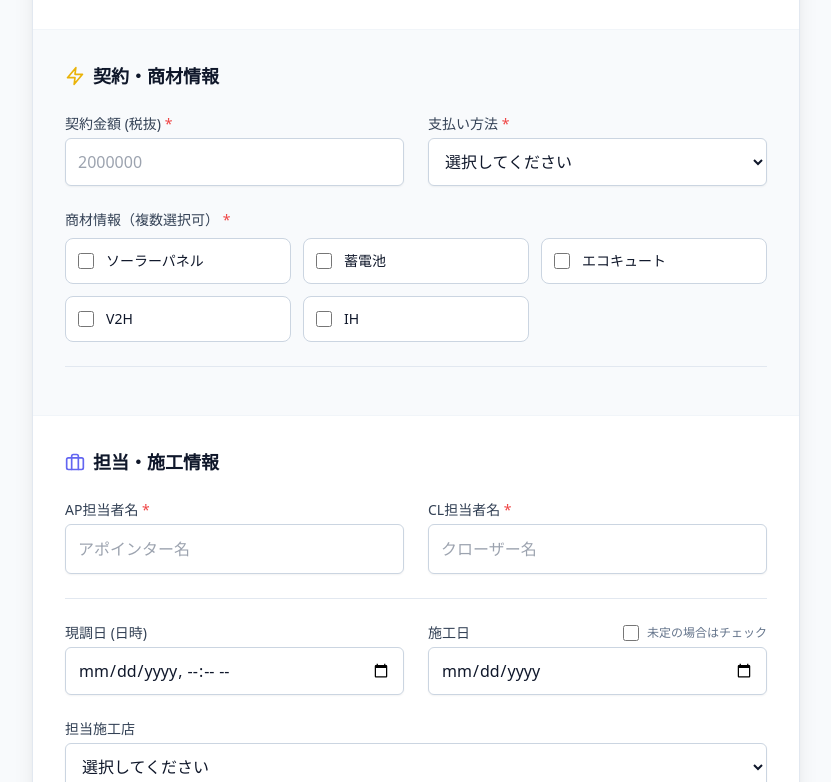
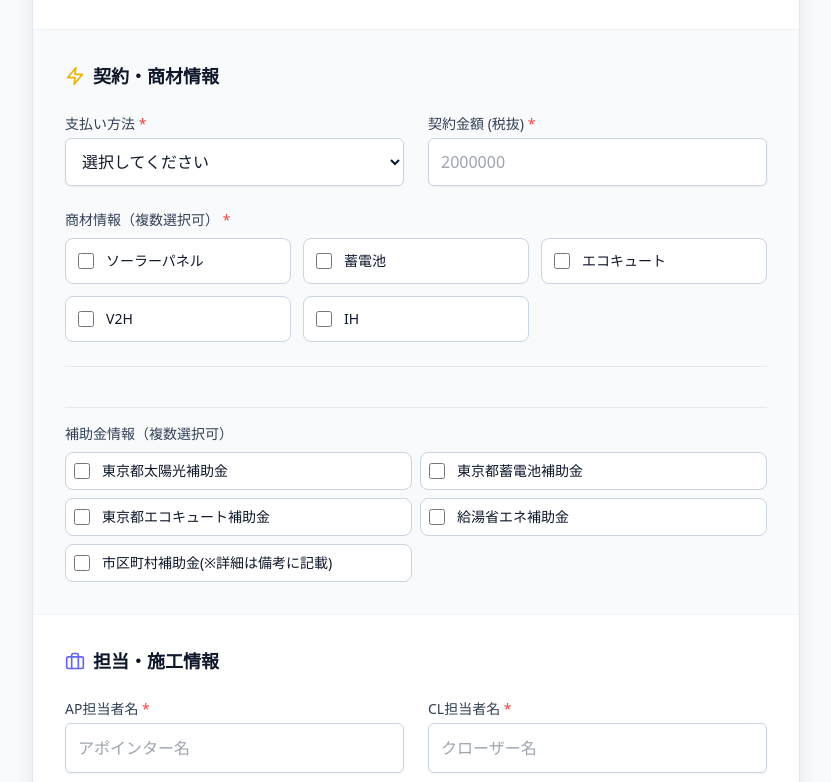
Before and after one commit to yusuke-unfinished/leoforce-customer, a plain HTML site: page index.html in a window 1280 px wide. Shown: the part 740-1522 px from the top of the page, without its empty margins (224-1055 px from the left). Drawn offline with nearby package versions, Linux system fonts and the light colour scheme.

Commit message:
Update index.html

```diff
--- a/index.html
+++ b/index.html
@@ -122,11 +122,6 @@
                         </h3>
 
                         <div class="grid grid-cols-1 gap-6 sm:grid-cols-2">
-                            <!-- 契約金額 -->
-                            <div>
-                                <label class="block text-sm font-medium text-slate-700 mb-1">契約金額 (税抜) <span class="text-red-500">*</span></label>
-                                <input type="number" id="contractAmount" required class="block w-full border-slate-300 rounded-md shadow-sm py-3 px-3 border h-12" placeholder="2000000">
-                            </div>
                             <!-- 支払い方法 -->
                             <div>
                                 <label class="block text-sm font-medium text-slate-700 mb-1">支払い方法 <span class="text-red-500">*</span></label>
@@ -137,17 +132,20 @@
                                     <option value="信販">信販</option>
                                 </select>
                             </div>
+                            <!-- 契約金額 -->
+                            <div>
+                                <label class="block text-sm font-medium text-slate-700 mb-1">契約金額 (税抜) <span class="text-red-500">*</span></label>
+                                <input type="number" id="contractAmount" required class="block w-full border-slate-300 rounded-md shadow-sm py-3 px-3 border h-12" placeholder="2000000">
+                            </div>
                         </div>
 
                         <!-- 支払い方法の詳細エリア (動的表示) -->
                         <div id="paymentDetailsArea" class="bg-blue-50 p-4 rounded-md border border-blue-200 hidden">
-
                             <!-- 一括(1回) -->
                             <div id="payment-single" class="hidden">
                                 <label class="block text-sm font-medium text-blue-900 mb-1">入金予定日 <span class="text-red-500">*</span></label>
                                 <input type="date" id="paymentDateSingle" class="block w-full border-blue-300 rounded-md shadow-sm h-12 px-3">
                             </div>
-
                             <!-- 一括(2回) -->
                             <div id="payment-double" class="hidden space-y-4">
                                 <div>
@@ -159,7 +157,6 @@
                                     <input type="date" id="paymentDateDouble2" class="block w-full border-blue-300 rounded-md shadow-sm h-12 px-3">
                                 </div>
                             </div>
-
                             <!-- 信販 -->
                             <div id="payment-credit" class="hidden">
                                 <label class="block text-sm font-medium text-blue-900 mb-1">信販会社 <span class="text-red-500">*</span></label>
@@ -214,6 +211,34 @@
                                 <div><label class="text-xs text-slate-500">メーカー名</label><input type="text" id="ihManufacturer" class="w-full border p-2 rounded" placeholder="例：パナソニック"></div>
                             </div>
                         </div>
+
+                        <!-- ★追加: 補助金情報 -->
+                        <div class="mt-4 border-t border-slate-200 pt-4">
+                            <span class="block text-sm font-medium text-slate-700 mb-2">補助金情報（複数選択可）</span>
+                            <div class="grid grid-cols-1 sm:grid-cols-2 gap-2">
+                                <label class="flex items-center p-2 rounded-lg border border-slate-300 bg-white cursor-pointer hover:bg-slate-50">
+                                    <input type="checkbox" name="subsidies" value="東京都太陽光補助金" class="h-4 w-4 text-orange-600 rounded">
+                                    <span class="ml-3 text-sm">東京都太陽光補助金</span>
+                                </label>
+                                <label class="flex items-center p-2 rounded-lg border border-slate-300 bg-white cursor-pointer hover:bg-slate-50">
+                                    <input type="checkbox" name="subsidies" value="東京都蓄電池補助金" class="h-4 w-4 text-orange-600 rounded">
+                                    <span class="ml-3 text-sm">東京都蓄電池補助金</span>
+                                </label>
+                                <label class="flex items-center p-2 rounded-lg border border-slate-300 bg-white cursor-pointer hover:bg-slate-50">
+                                    <input type="checkbox" name="subsidies" value="東京都エコキュート補助金" class="h-4 w-4 text-orange-600 rounded">
+                                    <span class="ml-3 text-sm">東京都エコキュート補助金</span>
+                                </label>
+                                <label class="flex items-center p-2 rounded-lg border border-slate-300 bg-white cursor-pointer hover:bg-slate-50">
+                                    <input type="checkbox" name="subsidies" value="給湯省エネ補助金" class="h-4 w-4 text-orange-600 rounded">
+                                    <span class="ml-3 text-sm">給湯省エネ補助金</span>
+                                </label>
+                                <label class="flex items-center p-2 rounded-lg border border-slate-300 bg-white cursor-pointer hover:bg-slate-50">
+                                    <input type="checkbox" name="subsidies" value="市区町村補助金" class="h-4 w-4 text-orange-600 rounded">
+                                    <span class="ml-3 text-sm">市区町村補助金(※詳細は備考に記載)</span>
+                                </label>
+                            </div>
+                        </div>
+
                     </div>
 
                     <div class="p-6 sm:p-8 space-y-6">
@@ -364,9 +389,13 @@
             errorMessageDiv.classList.add('hidden');
 
             try {
-                // チェックボックスの収集
+                // チェックボックスの収集（商材）
                 const selectedProducts = [];
                 document.querySelectorAll('input[name="products"]:checked').forEach(cb => selectedProducts.push(cb.value));
+
+                // チェックボックスの収集（補助金）
+                const selectedSubsidies = [];
+                document.querySelectorAll('input[name="subsidies"]:checked').forEach(cb => selectedSubsidies.push(cb.value));
 
                 // 支払い方法の詳細値を取得
                 const paymentMethod = document.getElementById('paymentMethod').value;
@@ -400,6 +429,9 @@
                     contractAmount: document.getElementById('contractAmount').value,
 
                     selectedProducts: selectedProducts,
+
+                    // 追加: 補助金
+                    subsidies: selectedSubsidies,
 
                     solarManufacturer: document.getElementById('solarManufacturer').value,
                     solarCapacity: document.getElementById('solarCapacity').value,
@@ -448,4 +480,4 @@
         }
     </script>
 </body>
-</html>
+    </html>
```
